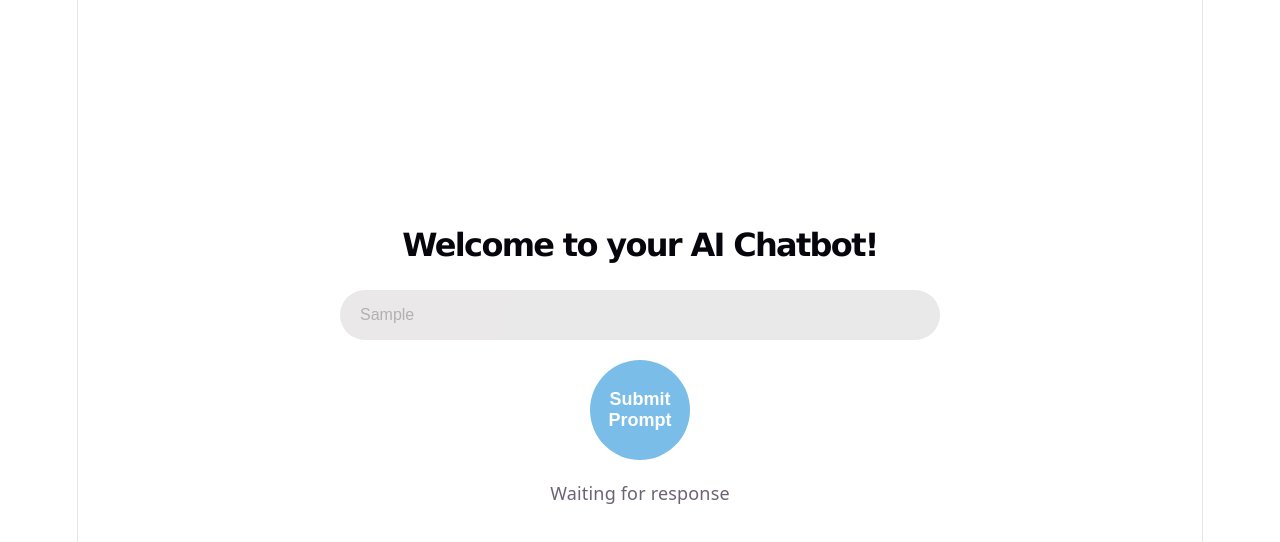
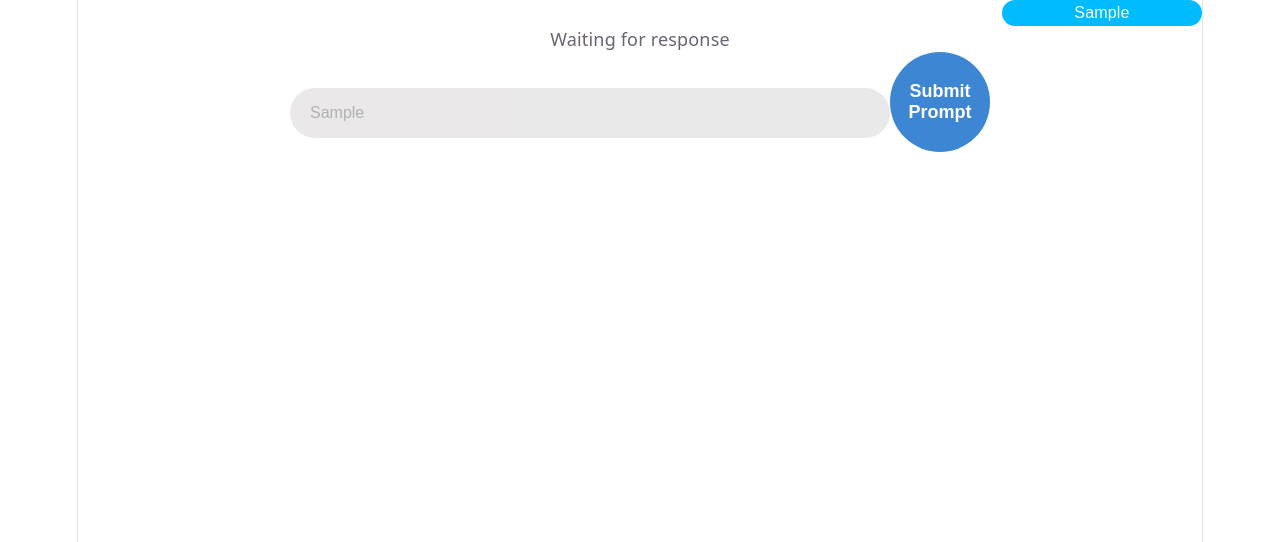
Before and after one commit to KiraboM/AIChatbot, a React app in the folder frontend/: page / in a window 1280 px wide. Both pictures are taken after typing "Sample" into the empty fields and a click on the button "Submit Prompt". Shown: the top 542 px of the page. Built offline with nearby package versions, Linux system fonts and the light colour scheme; no server answers; the HTML template or start-up script is replaced by a standard one.

Commit message:
Changed layout of chatbot

```diff
--- a/frontend/src/App.css
+++ b/frontend/src/App.css
@@ -64,3 +64,42 @@ h1{
   outline: none;
   background-color: rgb(121, 189, 232);
 }
+
+.prompt-btn-chat{
+  background-color: rgb(61, 134, 211);
+  border: none;
+  color: white;
+  font-weight: bold;
+  font-size: large;
+  width: 100px;
+  height: 100px;
+  border-radius: 300px;
+  margin-top: auto;
+}
+
+.chat{
+  flex: auto;
+  flex-direction: column;
+}
+
+.user-prompt{
+  background-color: rgb(0, 187, 255);
+  color: white;
+  font-size: medium;
+  font-family: sans-serif;
+  width: 200px;
+  height: fit-content;
+  border-radius: 20px;
+  margin-left: auto;
+}
+
+.ai-response{
+  background-color: rgb(166, 161, 161);
+  color: black;
+  font-size: medium;
+  font-family: sans-serif;
+  width: 200px;
+  height: fit-content;
+  border-radius: 20px;
+  margin-right: auto;
+}
--- a/frontend/src/App.jsx
+++ b/frontend/src/App.jsx
@@ -12,6 +12,7 @@ function App() {
 
   async function sendPrompt(message){
     setWaiting(true)
+    setChat(true)
     const response = await fetch('http://localhost:8000/chat',{
       method: "POST",
       headers: { "Content-Type": "application/json" },
@@ -26,8 +27,9 @@ function App() {
   }, [prompt]) */
 
   return (
+    <div>
+      { !inChat ?
       <div className='main'>
-
         <h1>Welcome to your AI Chatbot!</h1>
 
         <div className='prompt-field'>
@@ -45,8 +47,31 @@ function App() {
           >
               Submit Prompt
           </button>
-        {waiting ? <p>Waiting for response</p> : <p>{response}</p>}
         </div>
+      </div>
+      :
+      <div className='chat'>
+        <p className='user-prompt'>{prompt}</p>
+        {waiting ? <p>Waiting for response</p> : <p className='ai-response'>{response}</p>}
+        <div className='prompt-field-chat'>
+          <input
+            type="text"
+            placeholder='Enter promt here'
+            className='input-field'
+            id='input-field'
+            value={prompt}
+            onChange={(e) => setPrompt(e.target.value)}
+          />
+          <button
+            className='prompt-btn-chat'
+            onClick={() => sendPrompt(prompt).then((data) => setResponse(data.answer))}
+          >
+              Submit Prompt
+          </button>
+        </div>
+
+      </div>
+    }
     </div>
   )
 }
```
Lines whose indentation alone changed are shown as unchanged.
